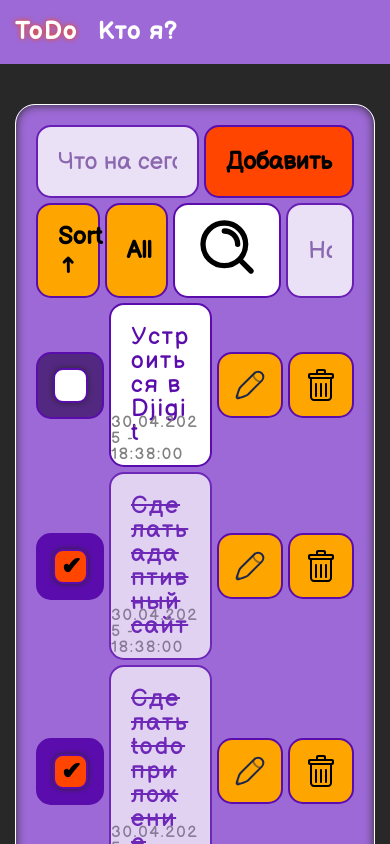
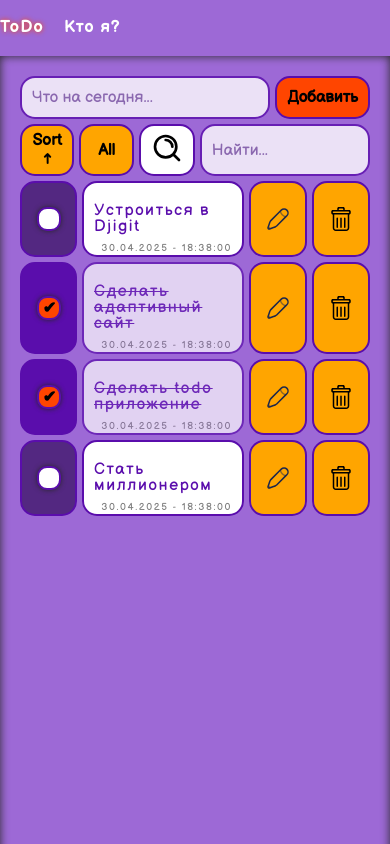
Before and after one commit to Stanford-P1nes/ToDo, a Nuxt app: page / in a window 390 px wide. Shown: the top 844 px of the page. Built offline with nearby package versions, Linux system fonts and the light colour scheme.

Commit message:
Добавил адаптивную вёрстку под mobile

```diff
--- a/components/Header/_header.scss
+++ b/components/Header/_header.scss
@@ -2,6 +2,9 @@
     width: 100%;
     background-color: $to-do;
     margin-bottom: 40px;
+    @media (max-width: 680px) {
+        margin-bottom: 0;
+    }
 }
 .headerInner {
     display: flex;
@@ -25,6 +28,9 @@ nav {
                 &.router-link-exact-active {
                     text-shadow: 0 0 5px orangered;
                 }
+                @media (max-width: 480px) {
+                    font-size: 1rem;
+                }
             }
         }
     }
--- a/components/ToDo/ToDo.vue
+++ b/components/ToDo/ToDo.vue
@@ -1,8 +1,9 @@
 <script setup>
-    import { ref, computed, onMounted } from 'vue';
+    import { ref, computed } from 'vue';
     import { useToDoStore } from '../../stores/useToDoStrore';
 
     const toDoStore = useToDoStore(); // Ссылка на хранилище
+
     const newTask = ref(''); // Новая задача
     // Добавление задач
     function addTask() {
--- a/components/ToDo/_toDo.scss
+++ b/components/ToDo/_toDo.scss
@@ -7,6 +7,12 @@
     box-shadow: inset 0 0 10px #282828;
     margin: 0 auto;
     padding: 20px;
+    @media (max-width: 680px) {
+        width: 100vw;
+        height: 100vh;
+        border-radius: 0;
+        border: none;
+    }
 }
 .toDoItem {
     display: flex;
@@ -22,7 +28,6 @@
     caret-color: $active;
     opacity: .8;
     transition: opacity .2s linear;
-    padding: 20px;
     &:focus {
         opacity: 1;
     }
@@ -38,6 +43,9 @@
     transition: opacity .1s ease;
     &:active {
         opacity: .9;
+    }
+    @media (max-width: 560px) {
+        padding: 10px;
     }
 }
 .btnSort, .btnFilter {
@@ -55,9 +63,10 @@
     gap: 5px;
 }
 .btnSearch {
-    padding: 10px 20px;
     background-color: $milk;
     img {
+        width: 32px;
+        height: 32px;
         transition: transform 1s ease;
     }
     &:hover {
@@ -71,7 +80,6 @@
     caret-color: $active;
     opacity: .8;
     transition: opacity .2s linear;
-    padding: 10px 20px;
     &:focus {
         opacity: 1;
     }
@@ -86,9 +94,9 @@
 }
 .taskToDo {
     width: 100%;
+    height: 100%;
     display: flex;
     gap: 5px;
-    align-items: center;
 }
 .btnCheckboxWrapper {
     padding: 11px;
@@ -123,10 +131,14 @@
             position: absolute;
         }
     }
+    @media (max-width: 560px) {
+        width: 24px;
+    }
 }
 .taskData {
     position: relative;
     width: 100%;
+    min-height: 100%;
     padding: 20px;
     border: 2px solid $active;
     border-radius: 15px;
@@ -147,9 +159,15 @@
         font-size: 1rem;
         color: $grey;
     }
+    @media (max-width: 560px) {
+        font-size: 1rem;
+        padding: 20px 10px;
+        .taskDate {
+            font-size: .625rem;
+        }
+    }
 }
 .btnRename, .btnRemove {
-    height: 100%;
     background-color: orange;
     aspect-ratio: 1;
     padding: 15px;
@@ -158,22 +176,20 @@
         background-color: red;
     }
 }
-.btnRename {
+.btnRename, .btnRemove {
     display: flex;
     justify-content: center;
     align-items: center;
     img {
         width: 32px;
+        height: 32px;
         object-fit: contain;
     }
-}
-.btnRemove {
-    display: flex;
-    justify-content: center;
-    align-items: center;
-    img {
-        width: 32px;
-        object-fit: contain;
+    @media (max-width: 560px) {
+        img {
+            width: 24px;
+            height: 24px;
+        }
     }
 }
 // Блок без задач
@@ -186,4 +202,20 @@
     border-radius: 15px;
     color: $active;
     font-size: 2rem;
+    @media (max-width: 560px) {
+        font-size: 1rem;
+    }
 }
+// --------------------------------
+.btnSort, .btnFilter, .btnSearch {
+    padding: 10px 20px;
+    @media (max-width: 560px) {
+        padding: 5px 10px;
+    }
+}
+.inputTodo, .inputSeatch {
+    padding: 20px;
+    @media (max-width: 560px) {
+        padding: 10px;
+    }
+}
--- a/pages/about.vue
+++ b/pages/about.vue
@@ -28,9 +28,12 @@
         &:last-child {
             margin-bottom: 0;
         }
+        @media (max-width: 480px) {
+            font-size: 1rem;
+        }
     }
     .aboutInner {
-        width: 800px;
+        max-width: 800px;
         margin: 0 auto;
     }
 </style>
--- a/stores/useToDoStrore.js
+++ b/stores/useToDoStrore.js
@@ -1,7 +1,8 @@
+import { ref } from "vue";
 import { defineStore } from "pinia";
 export const useToDoStore = defineStore('todo', {
 	state: () => ({
-		todos: [
+		todos: ref([
 			{
 				id: 1,
 				text: 'Устроиться в Djigit',
@@ -26,7 +27,7 @@ export const useToDoStore = defineStore('todo', {
 				done: false,
 				createdAt: '30.04.2025 - 18:38:00',
 			},
-		],
+		]),
 	}),
 	actions: {
 		addToDo(text) {
--- a/styles/main.scss
+++ b/styles/main.scss
@@ -58,6 +58,9 @@ table {
     max-width: calc(1200px + $padding * 2);
     padding: 0 $padding;
     margin: 0 auto;
+	@media (max-width: 680px) {
+        padding: 0;
+    }
 }
 main {
 	flex: 1 1 0;
@@ -69,6 +72,9 @@ input, button {
 	font-size: 1.5rem;
 	border: 2px solid $active;
 	border-radius: 15px;
+	@media (max-width: 560px) {
+        font-size: 1rem;
+    }
 }
 input::placeholder {
 	font-family: $BalsamiqSans-Regular;
```
